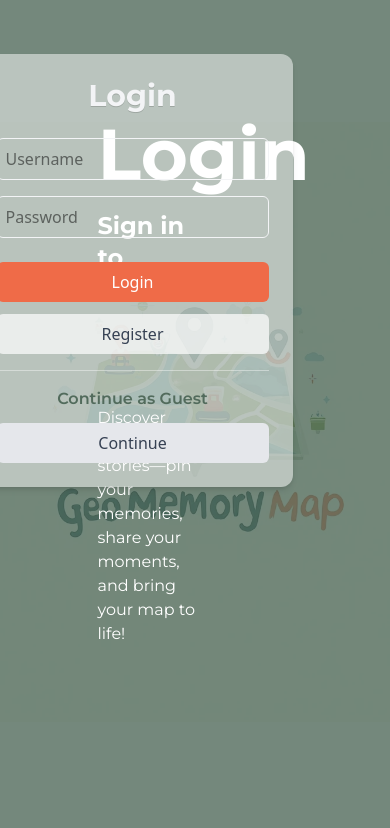
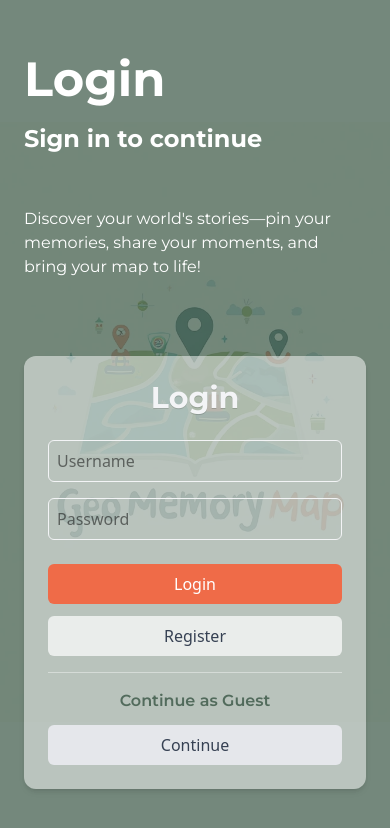
Before and after one commit to UCC-Batch-26/geomemorymap, a React (Vite) app in the folder apps/frontend/: page /login in a window 390 px wide. Shown: the top 828 px of the page. Built offline with nearby package versions, Linux system fonts and the light colour scheme; no server answers.

Commit message:
style: refine login page layout and responsive alignment

```diff
--- a/apps/frontend/src/modules/auth/pages/log-in-page.jsx
+++ b/apps/frontend/src/modules/auth/pages/log-in-page.jsx
@@ -65,18 +65,18 @@ function LoginPage({ setToken, setUser }) {
   }, [loggedIn, navigate]);
 
   return (
-    <div className="fixed bg-[url(@/assets/geo-memory-map-bg.png)] bg-size-[600px] bg-no-repeat bg-center ">
-      <div className="grid grid-cols-4 bg-[#526b5c]/80 h-[100vh]">
-        <div className="col-start-2 row-start-2">
-          <h1 className="font-[Montserrat] text-7xl font-bold text-white text-left">Login</h1>
+    <div className="fixed h-screen w-full bg-[url(@/assets/geo-memory-map-bg.png)] bg-[length:600px] bg-no-repeat bg-center">
+      <div className="grid min-h-screen grid-cols-1 items-center bg-[#526b5c]/80 px-6 py-12 md:grid-cols-2 md:gap-10 md:px-10 xl:grid-cols-4 xl:px-0">
+        <div className="text-left xl:col-start-2 xl:row-start-2">
+          <h1 className="font-[Montserrat] text-5xl sm:text-6xl xl:text-7xl font-bold text-white">Login</h1>
           <h3 className="font-[Montserrat] text-2xl font-bold text-white text-left py-5">Sign in to continue</h3>
-          <h4 className="font-[Montserrat] text-md  text-white text-left py-20">
+          <h4 className="font-[Montserrat] text-base text-white py-8 md:py-12 xl:py-20">
             Discover your world's stories—pin your memories, share your moments, and bring your map to life!
           </h4>
         </div>
         {/* FORM */}
-        <div className="col-start-3 row-start-2 justify-self-end -mt-16">
-          <form onSubmit={handleLogin} className="bg-white/50 p-6 rounded-xl shadow-md w-80 ">
+        <div className="mt-8 md:mt-0 md:justify-self-end xl:col-start-3 xl:row-start-2">
+          <form onSubmit={handleLogin} className="bg-white/50 p-6 rounded-xl shadow-md w-full max-w-sm">
             <h2 className="text-3xl font-bold text-gray-100 text-shadow-2xs text-center mb-6 font-[Montserrat]">
               Login
             </h2>
```
